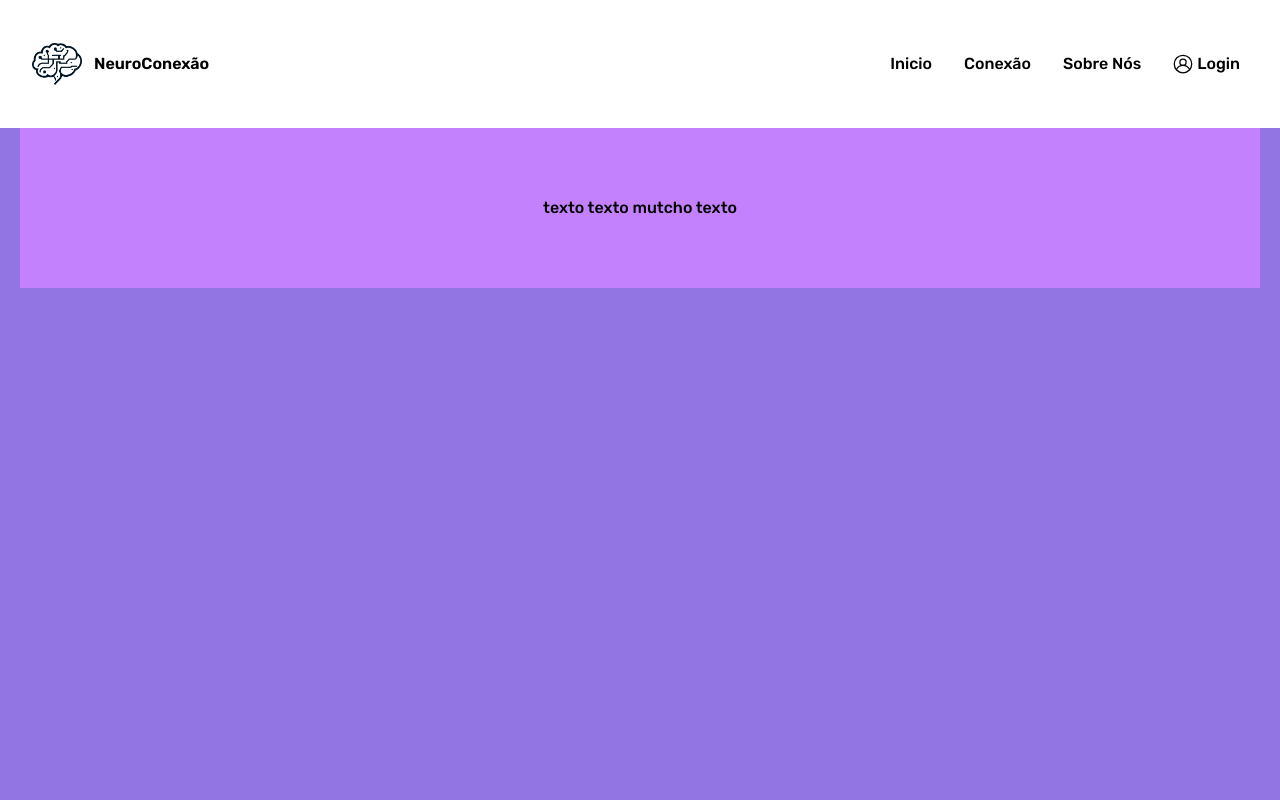
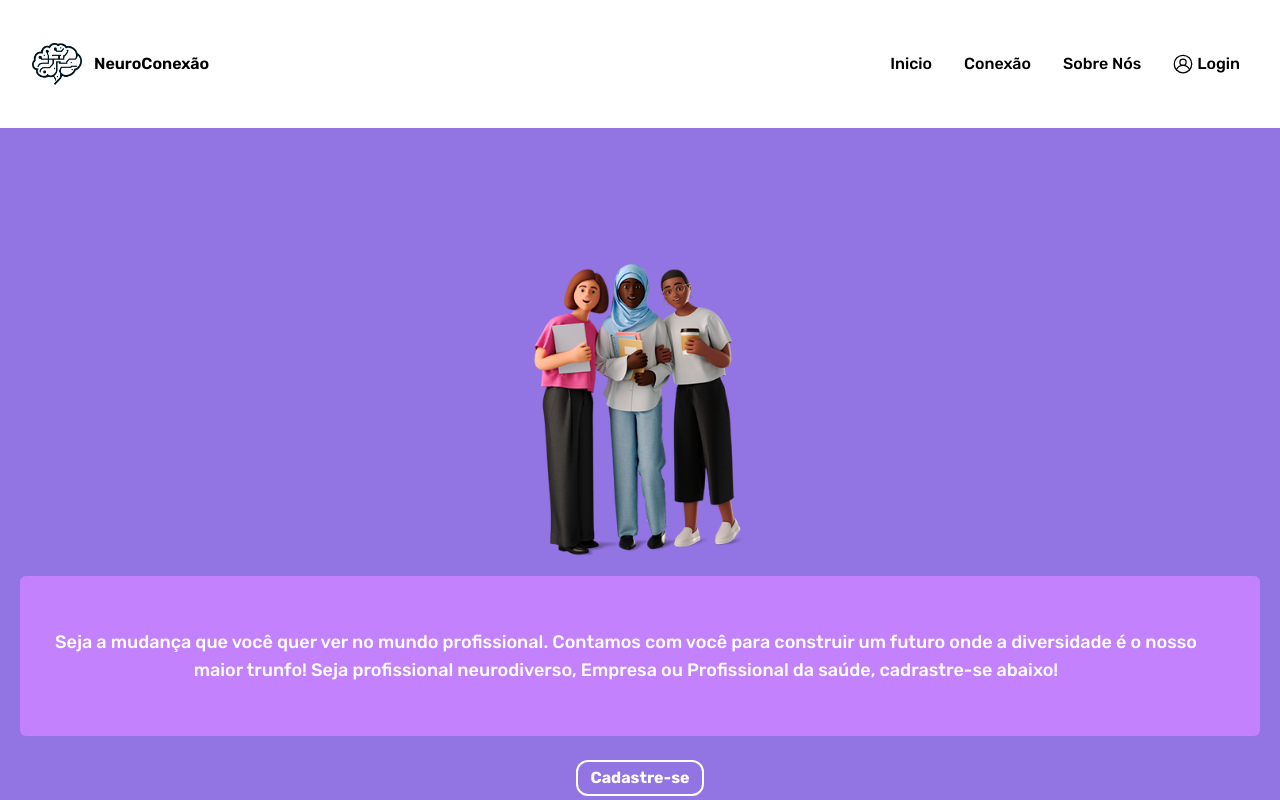
Before and after one commit to RecodeSquad14/NeuroConexao, a Next.js app: page /conexao in a window 1280 px wide. Shown: the top 800 px of the page. Built offline with nearby package versions, Linux system fonts and the light colour scheme.

Commit message:
alterações na página de conexão, adição de imagem e buttom

```diff
--- a/src/app/conexao/page.js
+++ b/src/app/conexao/page.js
@@ -1,14 +1,31 @@
 import Card from "@/components/card/card";
 import React from "react";
+import Image from "next/image";
+import Button from "@/components/button/Button";
 
+function Page() {
+  return (
+    <div className="bg-primary min-h-screen flex flex-col items-center justify-center">
+      <div className="text-center">
+        <Image
+          src="/conexao-img/profissionalNeurotipico.png"
+          alt="grupo de pessoas"
+          width={300}
+          height={300}
+          className="mx-auto max-w-full h-auto p-1 mb-4"
+        />
 
-
-function page() {
-  return (
-    <div className="bg-primary h-screen">
-      <Card/>
+        <Card />
+      </div>
+      <div className="mt-6">
+        <Button
+          name="Cadastre-se"
+          href="#"
+          className="bg-transparent w-32 border-white border-solid border-2 text-white rounded-xl p-1 text-center font-bold hover:bg-secondary"
+        />
+      </div>
     </div>
   );
 }
 
-export default page;
+export default Page;
--- a/src/components/card/card.jsx
+++ b/src/components/card/card.jsx
@@ -4,10 +4,15 @@ import GridContainer from '../grid/GridContainer'
 function Card() {
   return (
     <div>
-        <GridContainer className="bg-secondary flex flex-col gap-7 justify-center items-center h-40 md:flex-row">
-        <p>texto texto mutcho texto</p>
-        </GridContainer>
+  <GridContainer className="bg-secondary flex flex-col gap-7 justify-center items-center h-40 md:flex-row rounded-md text-white text-lg">
+
+    <p>Seja a mudança que você quer ver no mundo profissional. Contamos com você para construir um futuro onde a diversidade é o nosso maior trunfo! Seja profissional neurodiverso, Empresa ou Profissional da saúde, cadrastre-se abaixo!</p>
+    <div className="flex items-center justify-center">
+
     </div>
+  </GridContainer>
+</div>
+
   )
 }
 
```
